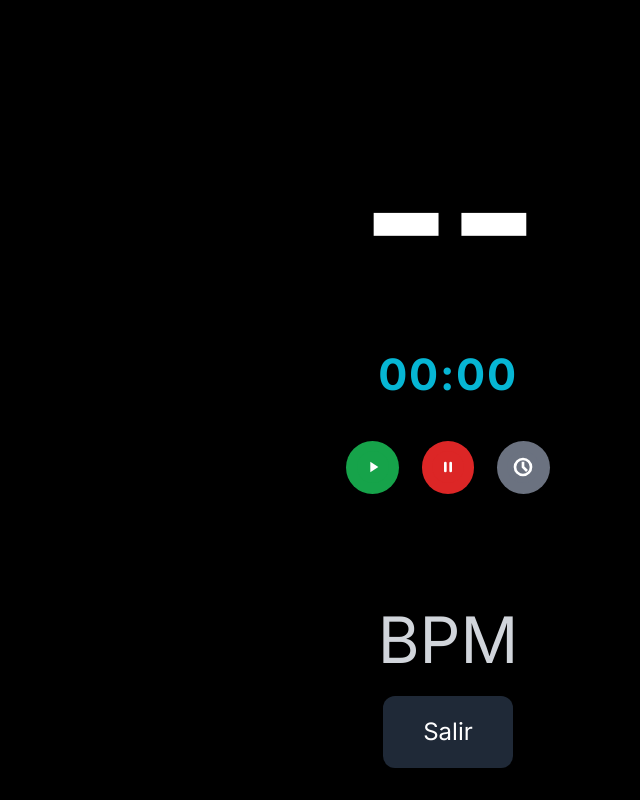
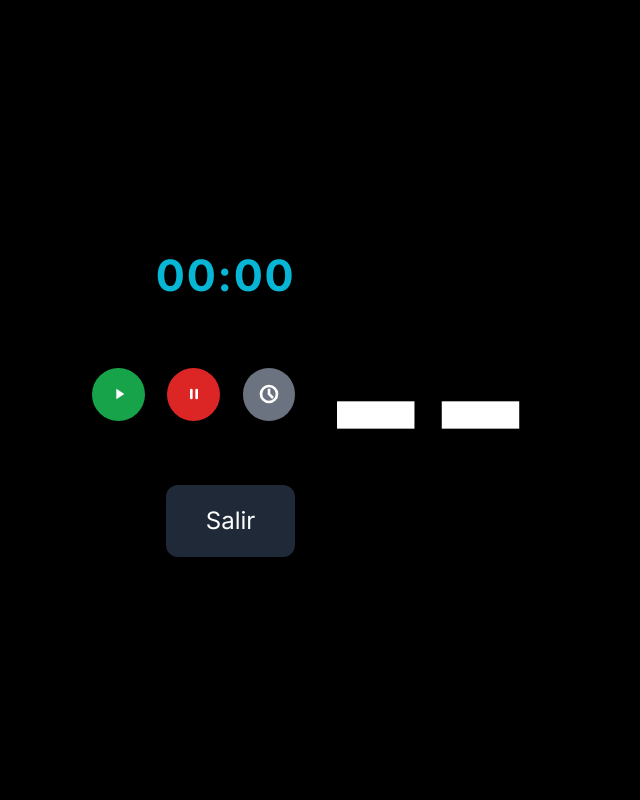
Before and after one commit to hectorroaz/monitor-cardiaco-v2, a plain HTML site: page index.html in a window 1280 px wide. Both pictures are taken after a click on the button "Pantalla Completa". Shown: the whole page, without its empty margins (192-832 px from the left). Drawn offline with nearby package versions, Linux system fonts and the light colour scheme.

Commit message:
Update index.html

```diff
--- a/index.html
+++ b/index.html
@@ -24,33 +24,14 @@
             animation-timing-function: ease-in-out;
         }
         #fullscreenContainer { background: #000 !important; padding:0!important; margin:0!important; }
-        #fullscreenHeartRate {
-            width: 100vw;
-            max-width: 100vw;
-            text-align: center;
-            word-break: break-all;
-            white-space: nowrap;
-            line-height: 1;
-            letter-spacing: -0.02em;
-            margin: 0;
-            padding: 0;
-            overflow: hidden;
-            display: block;
-        }
-        .bpm-label {
-            margin-top: 0;
-            font-size: 7vw;
-            line-height: 1;
-        }
-        @media (orientation: landscape) {
-            .bpm-label { font-size: 5vw !important; }
-        }
+
+        /* Cronómetro y controles */
         .timer-box {
             font-family: 'Inter', monospace;
             font-size: 2.7rem;
             font-weight: 700;
             color: #06b6d4;
-            margin-bottom: 0.6em;
+            margin-bottom: 1.2em;
             letter-spacing: 0.04em;
         }
         .controls-row {
@@ -78,17 +59,68 @@
         .btn-play:hover { background: #15803d; }
         .btn-pause:hover { background: #991b1b; }
         .btn-reset:hover { background: #334155; }
+
+        /* Layout fullscreen responsive */
+        .fullscreen-flex-vertical {
+            width: 100vw;
+            height: 100vh;
+            display: flex;
+            flex-direction: column;
+            align-items: center;
+            justify-content: center;
+            gap: 0;
+        }
+        .hr-container { width: 100vw; display: flex; justify-content: center; align-items: center; }
+        .controls-container { width: 100vw; display: flex; flex-direction: column; align-items: center; }
+        #fullscreenHeartRate {
+            text-align: center;
+            word-break: break-all;
+            white-space: nowrap;
+            line-height: 1;
+            letter-spacing: -0.02em;
+            margin: 0;
+            padding: 0;
+            overflow: hidden;
+            display: block;
+            color: #fff;
+            font-weight: 800;
+            font-size: 17vw;
+            transition: font-size 0.1s;
+        }
+
+        @media (orientation: landscape) {
+            .fullscreen-flex-vertical {
+                flex-direction: row;
+                align-items: stretch;
+                gap: 0;
+            }
+            .controls-container {
+                width: 45vw; max-width: 450px; min-width: 260px;
+                height: 100vh;
+                justify-content: center;
+                align-items: flex-end;
+                padding-right: 2vw;
+            }
+            .hr-container {
+                width: 55vw; min-width: 340px;
+                height: 100vh;
+                justify-content: flex-start;
+                align-items: center;
+            }
+            #fullscreenHeartRate {
+                font-size: 17vw;
+                text-align: left;
+            }
+        }
     </style>
 </head>
 <body class="bg-gray-100 text-gray-800 flex items-center justify-center min-h-screen p-4">
 
     <div class="w-full max-w-md bg-white rounded-2xl shadow-lg p-8 space-y-6 text-center">
-
         <header>
             <h1 class="text-3xl font-bold text-gray-900">Monitor de Ritmo Cardíaco</h1>
             <p class="text-gray-600 mt-2">Conéctate a tu banda de frecuencia cardíaca BLE.</p>
         </header>
-
         <div class="border border-gray-200 rounded-lg p-6">
             <div class="flex justify-center items-center mb-4">
                 <svg id="heartIcon" class="w-16 h-16 text-red-500" fill="currentColor" viewBox="0 0 20 20"><path fill-rule="evenodd" d="M3.172 5.172a4 4 0 015.656 0L10 6.343l1.172-1.171a4 4 0 115.656 5.656L10 17.657l-6.828-6.829a4 4 0 010-5.656z" clip-rule="evenodd"></path></svg>
@@ -97,13 +129,11 @@
             <div class="text-lg text-gray-500">BPM</div>
             <p id="bluetoothStatus" class="mt-4 text-sm text-gray-600 h-5">Estado: Desconectado</p>
         </div>
-
         <div>
             <button id="connectBluetooth" class="w-full bg-blue-600 text-white font-semibold py-3 px-6 rounded-lg hover:bg-blue-700 focus:outline-none focus:ring-2 focus:ring-offset-2 focus:ring-blue-500 disabled:bg-gray-400">
                 Conectar a Sensor
             </button>
         </div>
-
         <div>
             <button id="fullscreenBtn" class="w-full mt-3 bg-black text-white font-semibold py-3 px-6 rounded-lg hover:bg-gray-900 focus:outline-none focus:ring-2 focus:ring-offset-2 focus:ring-black">
                 Pantalla Completa
@@ -112,13 +142,12 @@
     </div>
 
     <!-- Pantalla Completa -->
-    <div id="fullscreenContainer" class="hidden fixed inset-0 bg-black flex flex-col justify-between items-center z-50 p-0 m-0">
-        <div class="w-full flex-1 flex flex-col items-center justify-center p-0 m-0">
-            <span id="fullscreenHeartRate" class="text-white font-extrabold leading-none">--</span>
-            <!-- Cronómetro y controles debajo del número -->
-            <div class="flex flex-col items-center justify-center mt-8">
+    <div id="fullscreenContainer" class="hidden fixed inset-0 bg-black z-50">
+        <div class="fullscreen-flex-vertical w-full h-full">
+            <!-- Controles y contador -->
+            <div class="controls-container">
                 <span class="timer-box" id="sessionTime">00:00</span>
-                <div class="controls-row mt-2">
+                <div class="controls-row mt-2 mb-8">
                     <button id="sessionPlayBtn" class="circle-btn btn-play" title="Iniciar">
                         <svg viewBox="0 0 24 24"><circle cx="12" cy="12" r="12" fill="#16a34a"/><polygon points="10,8 16,12 10,16" fill="#fff"/></svg>
                     </button>
@@ -129,11 +158,13 @@
                         <svg viewBox="0 0 24 24"><circle cx="12" cy="12" r="12" fill="#6b7280"/><path d="M12 8v4l3 3" stroke="#fff" stroke-width="2" fill="none"/><circle cx="12" cy="12" r="6" stroke="#fff" stroke-width="2" fill="none"/></svg>
                     </button>
                 </div>
+                <!-- Botón salir solo en vertical, pero también útil en horizontal -->
+                <button id="exitFullscreenBtn" class="mt-8 bg-gray-800 text-white px-10 py-5 rounded-xl text-2xl hover:bg-gray-900">Salir</button>
             </div>
-        </div>
-        <div class="w-full flex flex-col items-center mb-8">
-            <span class="bpm-label text-gray-300">BPM</span>
-            <button id="exitFullscreenBtn" class="mt-6 bg-gray-800 text-white px-10 py-5 rounded-xl text-2xl hover:bg-gray-900">Salir</button>
+            <!-- HR gigante -->
+            <div class="hr-container">
+                <span id="fullscreenHeartRate">--</span>
+            </div>
         </div>
     </div>
 
@@ -315,14 +346,20 @@
             const el = fullscreenHeartRate;
             if (!el) return;
             el.style.fontSize = '';
-            const margin = 260; // espacio para BPM y controles
-            const boxW = window.innerWidth * 0.98;
-            const boxH = (window.innerHeight - margin) * 0.98;
+            let boxW, boxH;
+            if (window.matchMedia("(orientation: landscape)").matches) {
+                // Landscape: solo la columna HR
+                boxW = window.innerWidth * 0.53;
+                boxH = window.innerHeight * 0.93;
+            } else {
+                boxW = window.innerWidth * 0.95;
+                boxH = window.innerHeight * 0.33;
+            }
             el.style.fontSize = '200px';
             const rect = el.getBoundingClientRect();
             const scaleW = boxW / rect.width;
             const scaleH = boxH / rect.height;
-            const scale = Math.min(scaleW, scaleH, 1.2); // Limite para evitar overflow
+            const scale = Math.min(scaleW, scaleH, 1.17); // Límite para evitar overflow
             const newFontSize = 200 * scale;
             el.style.fontSize = newFontSize + 'px';
         }
```
